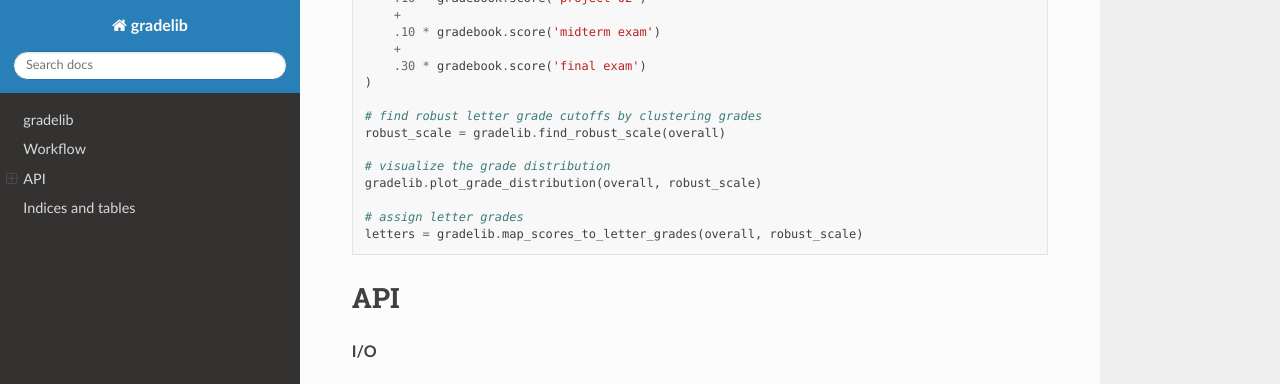
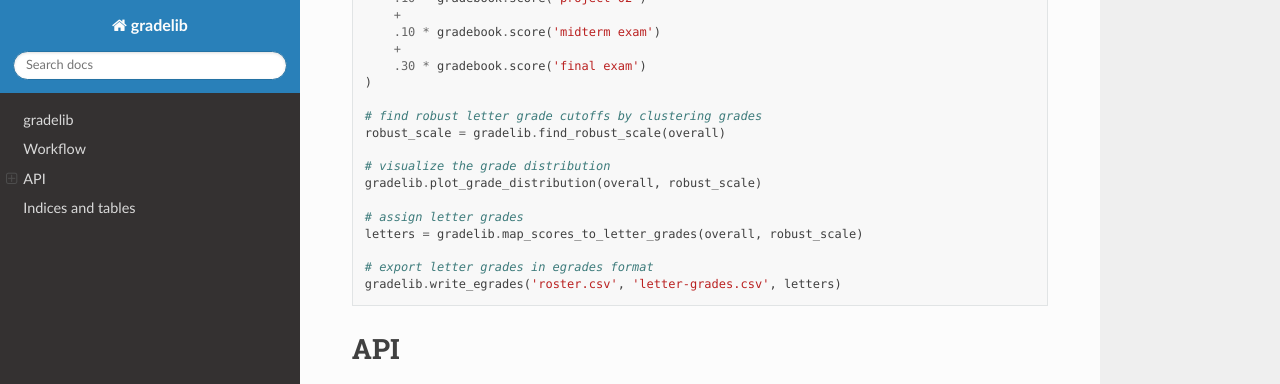
Before and after one commit to eldridgejm/gradelib, a Sphinx documentation site: the page built from doc/index.rst, in a window 1280 px wide and 900 px high, scrolled down 1081 px, cut to the strip 0-384 px from the top of the window. Built offline with Sphinx 7.4.7 and the Read the Docs theme 2.0.0, drawn with Linux system fonts in a browser that asks for light colours.

Commit message:
Update index.rst

```diff
--- a/doc/index.rst
+++ b/doc/index.rst
@@ -75,6 +75,9 @@ algorithm which finds "robust" thresholds for every letter grade.
 
     # assign letter grades
     letters = gradelib.map_scores_to_letter_grades(overall, robust_scale)
+
+    # export letter grades in egrades format
+    gradelib.write_egrades('roster.csv', 'letter-grades.csv', letters)
 
 
 API
```
